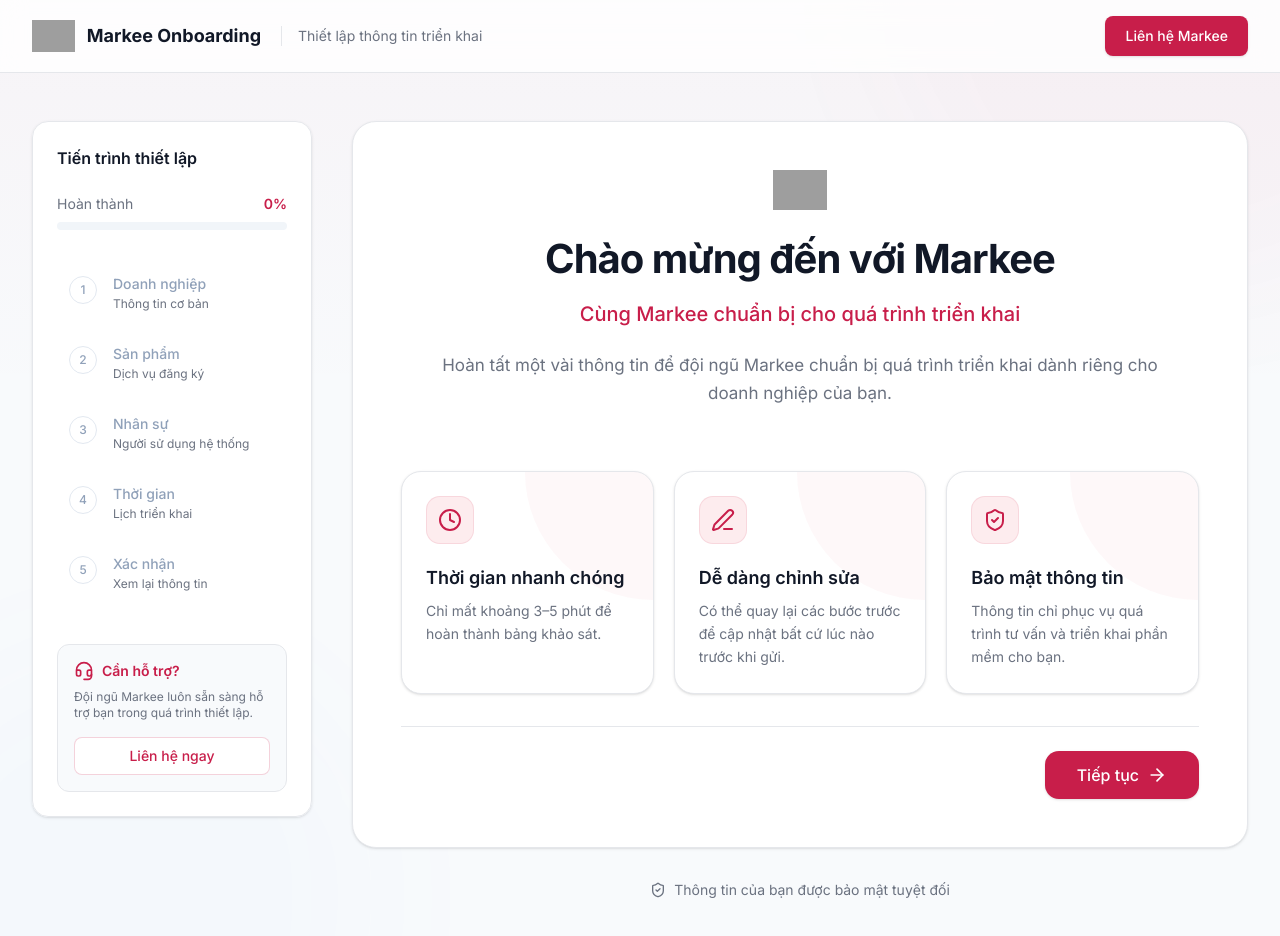
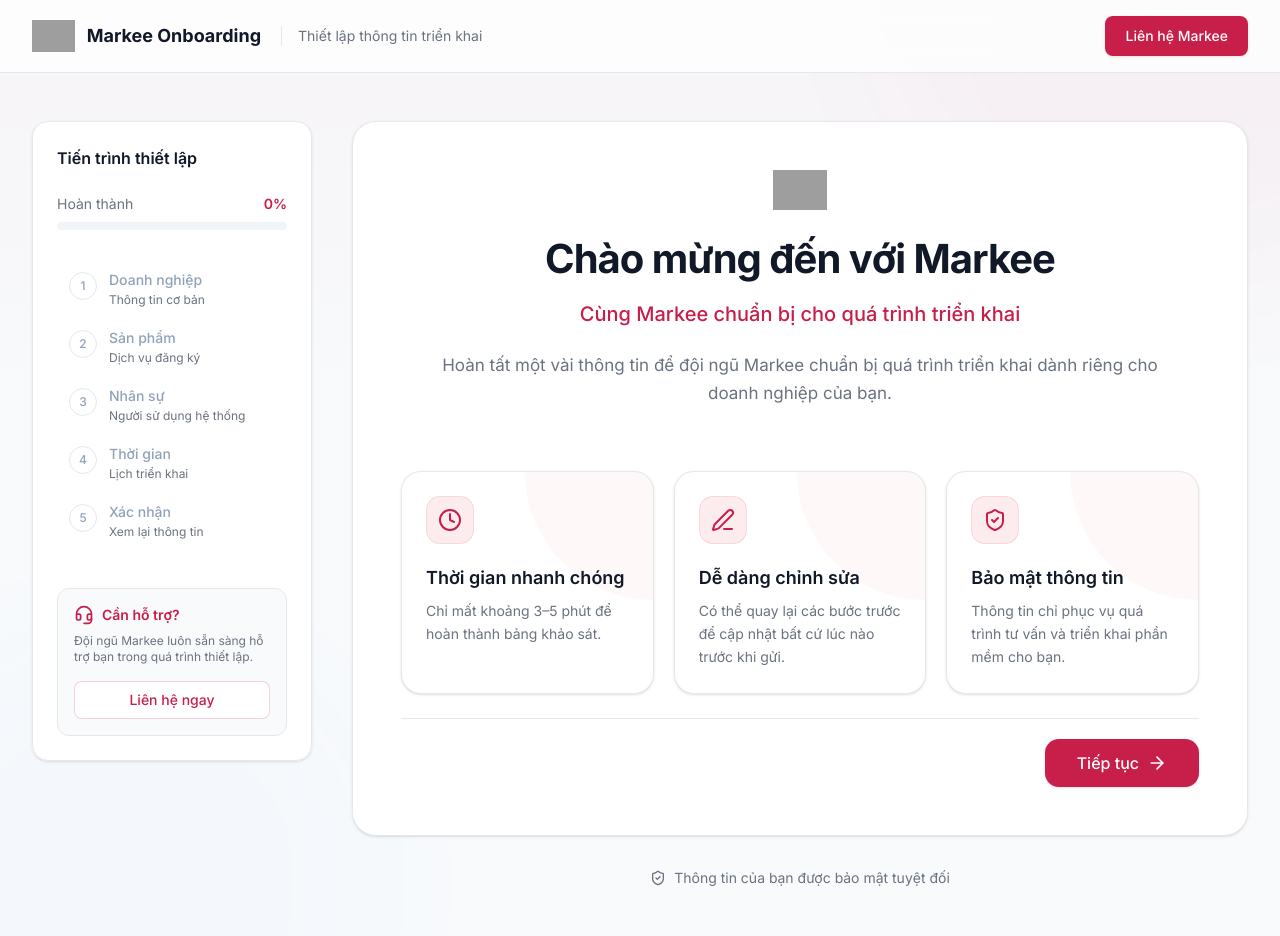
Before and after one commit to pinkyni-boo/markeeonboarding, a Next.js app: page /onboarding in a window 1280 px wide. Shown: the top 936 px of the page. Built offline with nearby package versions, Linux system fonts and the light colour scheme; grey boxes are pictures that could not be loaded.

Commit message:
UI Tweaks: Compact sidebar, reduce min-height, reduce step navigation margin

```diff
--- a/components/onboarding/OnboardingLayout.tsx
+++ b/components/onboarding/OnboardingLayout.tsx
@@ -58,7 +58,7 @@
 
           {/* Form Content */}
           <div id="form-content-top" className="min-w-0 relative z-20 w-full">
-            <div className="w-full rounded-[24px] border border-border-color bg-white p-6 md:p-10 lg:p-12 shadow-sm min-h-[640px] flex flex-col relative overflow-hidden">
+            <div className="w-full rounded-[24px] border border-border-color bg-white p-6 md:p-10 lg:p-12 shadow-sm min-h-[480px] flex flex-col relative overflow-hidden">
               {children}
             </div>
 
--- a/components/onboarding/ProgressSidebar.tsx
+++ b/components/onboarding/ProgressSidebar.tsx
@@ -45,9 +45,8 @@
           </div>
         </div>
 
-        {/* Steps List */}
         {!isMobile && (
-          <div className="space-y-2 flex-1">
+          <div className="space-y-1 flex-1">
             {steps.slice(1).map((step, index) => { // slice(1) to skip 'welcome'
               const isCompleted = index < displayStep;
               const isActive = index === displayStep && currentStepIndex > 0;
@@ -57,7 +56,7 @@
                   key={step.id}
                   className={twMerge(
                     clsx(
-                      'flex items-start space-x-4 p-3 rounded-xl transition-all duration-300',
+                      'flex items-start space-x-3 py-2 px-3 rounded-xl transition-all duration-300',
                       isActive ? 'bg-primary-light' : 'bg-transparent'
                     )
                   )}
--- a/components/onboarding/StepNavigation.tsx
+++ b/components/onboarding/StepNavigation.tsx
@@ -17,7 +17,7 @@
   isSubmitting
 }) => {
   return (
-    <div className="mt-8 flex items-center justify-between gap-3 pt-6 border-t border-border-color">
+    <div className="mt-6 flex items-center justify-between gap-3 pt-5 border-t border-border-color">
       <button
         type="button"
         onClick={onBack}
```
